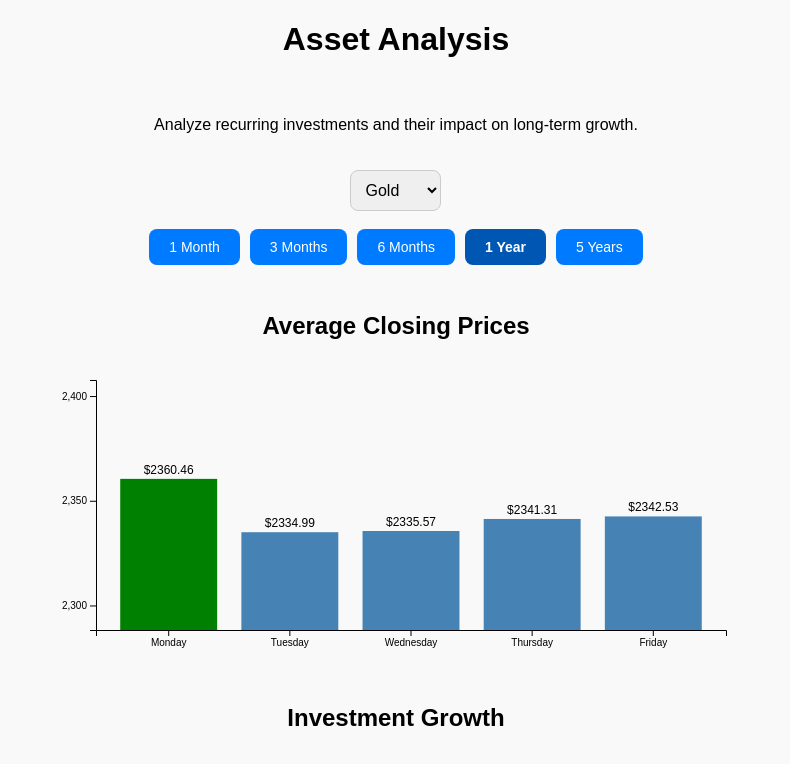
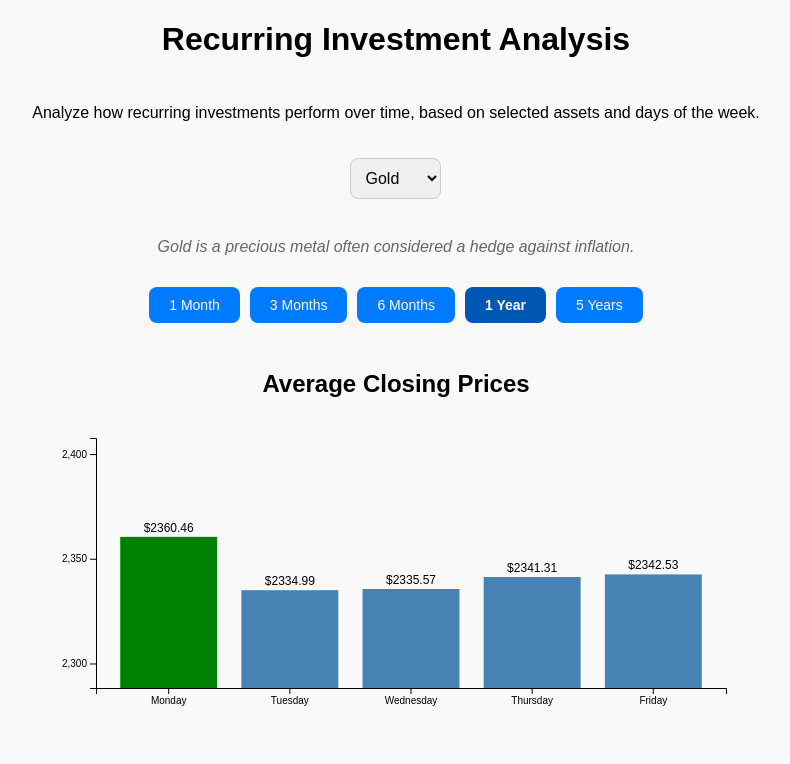
Before and after one commit to nikopastore/recurring-asset-analysis, a Svelte app: page / in a window 1280 px wide. Shown: the top 764 px of the page, without its empty margins (244-1034 px from the left). Built offline with nearby package versions, Linux system fonts and the light colour scheme.

Commit message:
Update App.svelte

```diff
--- a/src/App.svelte
+++ b/src/App.svelte
@@ -223,14 +223,6 @@
 </script>
 
 <style>
-    body {
-        font-family: Arial, sans-serif;
-        margin: 0;
-        padding: 0;
-        background-color: #f9f9f9;
-        color: #333;
-    }
-
 .container {
     display: flex;
     flex-direction: column;
@@ -245,7 +237,7 @@
     display: flex;
     flex-direction: column;
     align-items: center;
-        gap: 10px;
+    gap: 15px;
 }
 
 select {
@@ -287,11 +279,32 @@
     background-color: #0056b3;
     font-weight: bold;
 }
+
+.charts {
+    width: 100%;
+    max-width: 800px;
+    margin-top: 20px;
+}
+
+.asset-description {
+    font-size: 1rem;
+    font-style: italic;
+    color: #666;
+}
+
+h1 {
+    font-size: 2rem;
+    margin-bottom: 10px;
+}
+
+.error {
+    color: red;
+}
 </style>
 
 <div class="container">
-    <h1>Asset Analysis</h1>
-    <p>Analyze recurring investments and their impact on long-term growth.</p>
+    <h1>Recurring Investment Analysis</h1>
+    <p>Analyze how recurring investments perform over time, based on selected assets and days of the week.</p>
 
     <div class="controls">
         <select bind:value={selectedAsset} on:change={handleAssetChange}>
@@ -299,6 +312,7 @@
                 <option value={asset}>{asset}</option>
             {/each}
         </select>
+        <p class="asset-description">{assetDescriptions[selectedAsset]}</p>
 
         <div class="time-buttons">
             {#each timeFrames as frame}
@@ -314,15 +328,15 @@
 
     <div>
         <h2>Average Closing Prices</h2>
-        <div bind:this={barChart}></div>
+        <div class="charts" bind:this={barChart}></div>
     </div>
 
     <div>
         <h2>Investment Growth</h2>
-        <div bind:this={lineChart}></div>
+        <div class="charts" bind:this={lineChart}></div>
     </div>
 
     {#if errorMessage}
-        <p>{errorMessage}</p>
+        <p class="error">{errorMessage}</p>
     {/if}
 </div>
```
Lines whose indentation alone changed are shown as unchanged.
